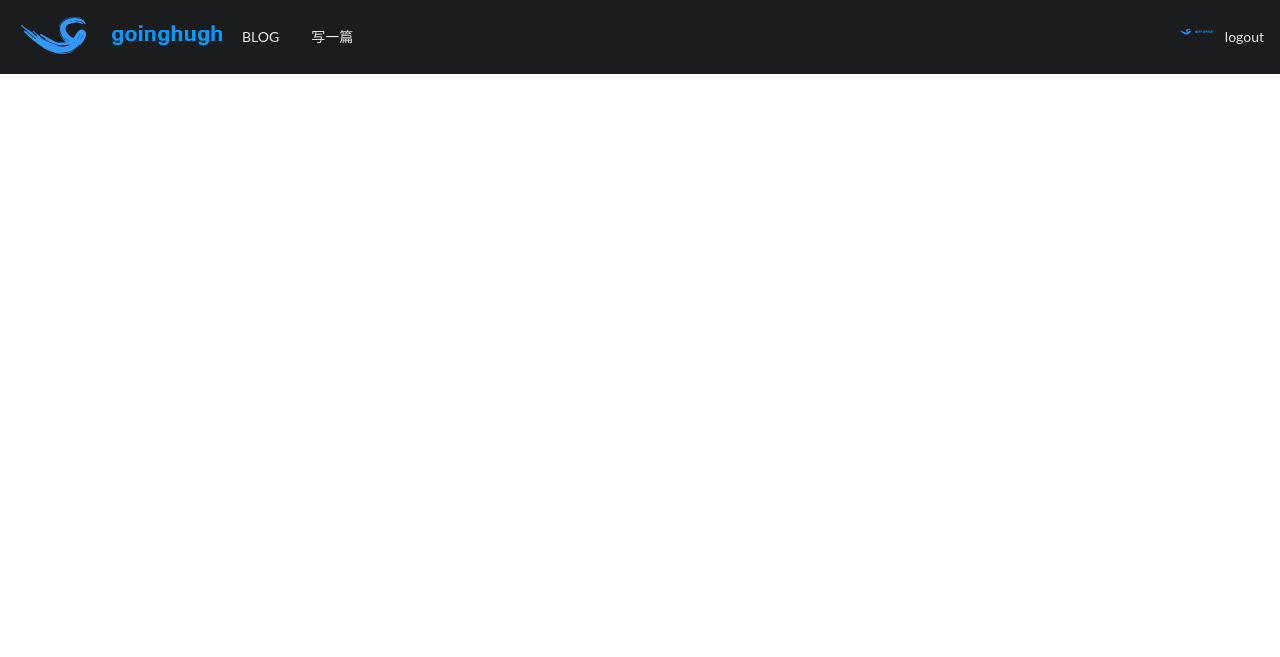
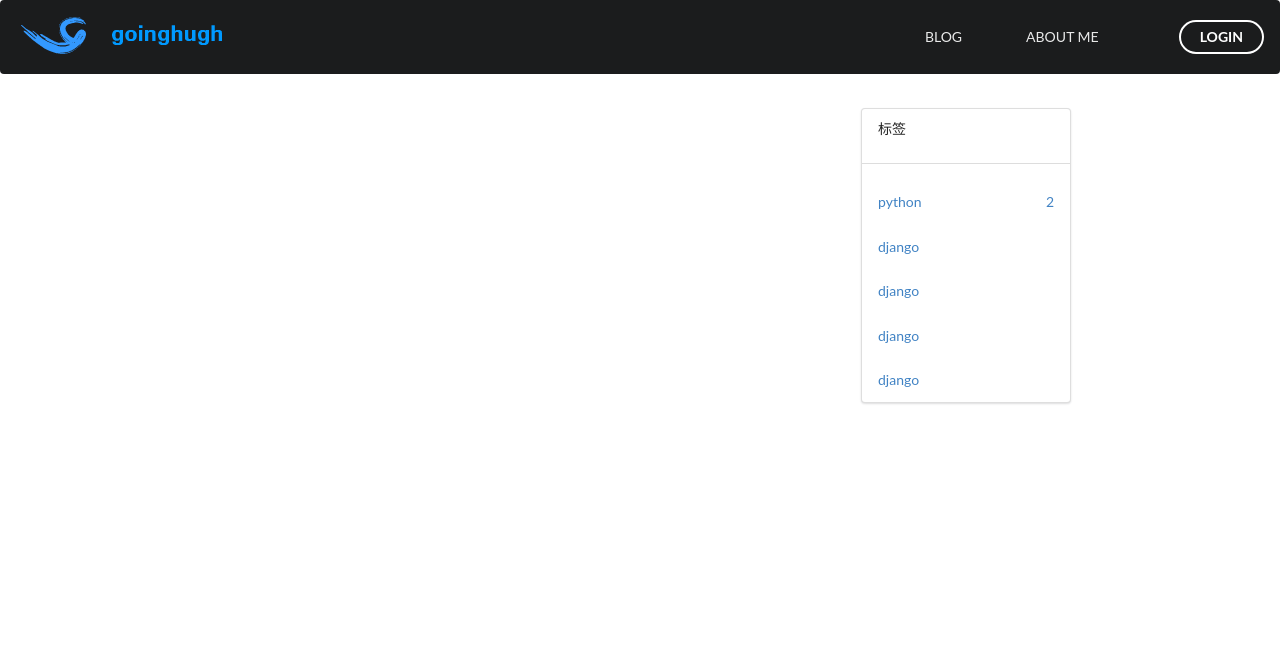
Before and after one commit to Kunple-w/goinghugh, a Django app: page / in a window 1280 px wide. Shown: the top 657 px of the page. After the commit the page ends 404 px from the top, so only its background shows below. Run offline with Django 3.2, Linux system fonts and the light colour scheme; data that the repository does not hold is empty; some libraries are stand-ins or nearby versions.

Commit message:
加入评论功能 网址基本的发帖，评论已实现。

```diff
--- a/blogs/admin.py
+++ b/blogs/admin.py
@@ -1,4 +1,5 @@
 from django.contrib import admin
-from blogs.models import Blogs
+from blogs.models import Blogs,Article
 # Register your models here.
 admin.site.register(Blogs)
+admin.site.register(Article)
--- a/blogs/static/css/Blogs.css
+++ b/blogs/static/css/Blogs.css
@@ -2,7 +2,7 @@
 .ui.inverted.top.fixed.menu.borderless.black.menu{
     margin-bottom: 50px;
 }
-.ui.vertical.basic.container.segment{
-    margin-top: 100px;
+.ui.vertical.basic.segment{
+    margin-top: 20px;
     width: 800px;
 }
--- a/blogs/templates/base.html
+++ b/blogs/templates/base.html
@@ -13,23 +13,32 @@
   <body>
 
     {% block header %}
-      <div class="ui inverted top fixed menu borderless black menu">
+      <div class="ui inverted  top menu borderless black menu">
         <div class="header item">
           <a href="{% url 'index' %}">
             <img src="{% static 'images/g.png'%}" alt="" />
           </a>
-          <a href="#" class="item">BLOG</a>
+
+            {% if request.user.is_authenticated %}
               <a href="{% url 'new_blog_form' %}" class="item">写一篇</a>
+            {% endif %}
           <a href="#" class="right"></a>
         </div>
         <div class="right menu">
             <div class="item">
-            <a href="#"class="ui White inverted header">
-              <div class="ui mini circular image">
-                <img src="{%static 'images/g.png'%}" alt="" />
+                <a href="{% url 'index' %}" class="right item">BLOG</a>
             </div>
-            </a>
-            <a href="{% url 'login' %}">logout</a>
+            <div class="item">
+                <a href="#" class="right item">ABOUT ME</a>
+            </div>
+            <div class="item"></div>
+            <div class="item">
+              {% if  request.user.is_authenticated %}
+                <a class="ui inverted circular button" href="{% url 'logout' %}">LOGOUT</a>
+              {% else %}
+                <a class="ui inverted circular button" href="{% url 'login' %}">LOGIN</a>
+              {% endif %}
+
           </div>
         </div>
       </div>
@@ -37,28 +46,69 @@
     {% endblock header %}
 
       <div class="ui vertical basic container segment">
-
-
-
       {% block content %}
+        <div class="ui grid">
+            <div class="row">
+                <div class="twelve wide column">
                         {% for blog in blogs %}
-                    <a style="font-size: 20px" href="{% url "blog" blog.id %}">
+                            <div class="ui container segment">
+                                <a style="font-size: 20px;padding-bottom: 5px;" href="{% url "blog" blog.id %}">
                                     {{ blog.title }}
                                 </a>
+                                <br>
                                 <span style="font-size: 10px">
                                     <i class="calendar icon"></i>
                                     {{ blog.createtime }}
                                 </span>
                                 {% autoescape off %}
                                     <h6>
-                        {{ blog.blog_content|truncatewords_html:8 }}
+                                        {{ blog.blog_digest }}
                                     </h6>
                                 {% endautoescape %}
+                            </div>
+                        {% endfor %}
+                </div>
+                <div class="three wide column">
+                    <div class="ui vertical borderless menu ">
+                            <div class="item">
+                                标签
+                            </div>
                             <div class="ui divider"></div>
-                {% endfor %}
+                            <div class="item">
+                                <a href="#">
+                                    <p>
+                                        <span class="ui right floated">
+                                            python
+                                        </span>
+                                        <span style="float: right" class="ui right floated">
+                                            2
+                                        </span>
+                                    </p>
+                                </a>
+                            </div>
+                            <div class="item">
+                                <a href="#">django</a>
+                            </div>
+                            <div class="item">
+                                <a href="#">django</a>
+                            </div>
+                            <div class="item">
+                                <a href="#">django</a>
+                            </div>
+                            <div class="item">
+                                <a href="#">django</a>
+                            </div>
+                        </div>
+                </div>
+
+            </div>
+        </div>
       {% endblock %}
 
       </div>
+    {% block article %}
+
+    {% endblock %}
   </body>
 <script type="text/javascript" src="{% static "wangEditor/dist/js/lib/jquery-1.10.2.min.js" %}"></script>
 <script type="text/javascript" src="{% static "wangEditor/dist/js/wangEditor.min.js" %}"></script>
--- a/blogs/views.py
+++ b/blogs/views.py
@@ -1,9 +1,10 @@
 from django.shortcuts import render,redirect,HttpResponse
-from blogs.models import Blogs
+from blogs.models import Blogs,Article
 from django.core.exceptions import ObjectDoesNotExist
-from blogs.forms import NewBlogForm
+from blogs.forms import NewBlogForm,ArticleForm
 from django.contrib.auth.forms import AuthenticationForm
-from django.contrib.auth import login
+from django.contrib.auth import login,logout
+from django.contrib.auth.decorators import login_required
 # Create your views here.
 
 def index(request):
@@ -13,28 +14,47 @@ def index(request):
     }
     return render(request,"base.html",context=context)
 def blog(request,page):
+    articleForm = ArticleForm
     try:
         blog_detail = Blogs.objects.get(id = page)
+        articles = blog_detail.article_to_blog.all()
     except ObjectDoesNotExist:
         return render(request,'404.html')
-
     context = {
-        'blog_detail':blog_detail
+        'blog_detail':blog_detail,
+        'article_form':articleForm,
+        'articles':articles,
     }
+    print(articles)
     return render(request,'blog.html',context=context)
+def article_to_blog(request,id):
+    if request.method == "POST":
+        form = ArticleForm(request.POST)
+        if form.is_valid():
+            articler_pst = form.cleaned_data['articler']
+            article_pst = form.cleaned_data['article_content']
+            blog = Blogs.objects.get(id=id)
+            print(article_pst,articler_pst)
+            a = Article(articler=articler_pst,article_content=article_pst,article_to_blog=blog)
+            a.save()
+        return redirect(to='blog',page=id)
+    return render(request, 'blog.html')
+@login_required
 def new_blog_form(request):
     form = NewBlogForm
     context = {
         'form':form
     }
     return render(request,'new_blog.html',context = context)
+
 def new_blog_post(request):
     if request.method == "POST":
         form = NewBlogForm(request.POST)
         if form.is_valid():
             title = form.cleaned_data['title']
+            blog_digest = form.cleaned_data['blog_degist']
             blog_content = form.cleaned_data['blog_content']
-            c = Blogs(title=title,blog_content=blog_content)
+            c = Blogs(title=title,blog_digest=blog_digest,blog_content=blog_content)
             c.save()
             return redirect(to='index')
 
@@ -50,5 +70,7 @@ def index_login(request):
         'form':form
     }
     return render(request,'login.html',context)
+
 def index_register(request):
-    return HttpResponse('regisger')
+    logout(request)
+    return render(request,'register.html')
--- a/goinghugh/settings.py
+++ b/goinghugh/settings.py
@@ -55,8 +55,7 @@ ROOT_URLCONF = 'goinghugh.urls'
 TEMPLATES = [
     {
         'BACKEND': 'django.template.backends.django.DjangoTemplates',
-        'DIRS': [os.path.join(BASE_DIR,'templates')]
-        ,
+        'DIRS': [os.path.join(BASE_DIR,'templates').replace('\\','/')],
         'APP_DIRS': True,
         'OPTIONS': {
             'context_processors': [
@@ -128,3 +127,4 @@ USE_TZ = True
 STATIC_URL = '/static/'
 MEDIA_URL = '/upload/'
 MEDIA_ROOT = os.path.join(BASE_DIR,'upload').replace("\\",'/')
+LOGIN_URL = '/login/'
--- a/goinghugh/urls.py
+++ b/goinghugh/urls.py
@@ -17,15 +17,18 @@ from django.conf.urls import url
 from django.contrib import admin
 from django.conf.urls.static import static
 from django.conf import settings
-from blogs.views import index,blog,new_blog_form,new_blog_post,index_login,index_register
+from django.contrib.auth.views import logout
+from blogs.views import index,blog,new_blog_form,new_blog_post,index_login,index_register,article_to_blog
 
 urlpatterns = [
     url(r'^admin/', admin.site.urls),
     url(r'^$', index,name='index'),
     url(r'^blog/(?P<page>\d+)/$', blog,name='blog'),
+    url(r'^comment/(?P<id>\d+)/$', article_to_blog,name='comment'),
     url(r'^new_blog/$', new_blog_form,name='new_blog_form'),
     url(r'^post_blog/$', new_blog_post,name='new_blog_post'),
     url(r'^login/$', index_login,name='login'),
+    url(r'^logout/$', logout,{'next_page':'/'},name='logout'),
     url(r'^register/$', index_register,name='register'),
 
 ]
```
Also changed, not shown: blogs/forms.py (+14 -0 lines), blogs/models.py (+11 -3 lines), blogs/templates/blog.html (+43 -3 lines), blogs/templates/new_blog.html (+3 -4 lines), blogs/templates/register.html (added, +18 -0 lines). Lines whose indentation alone changed are shown as unchanged.
